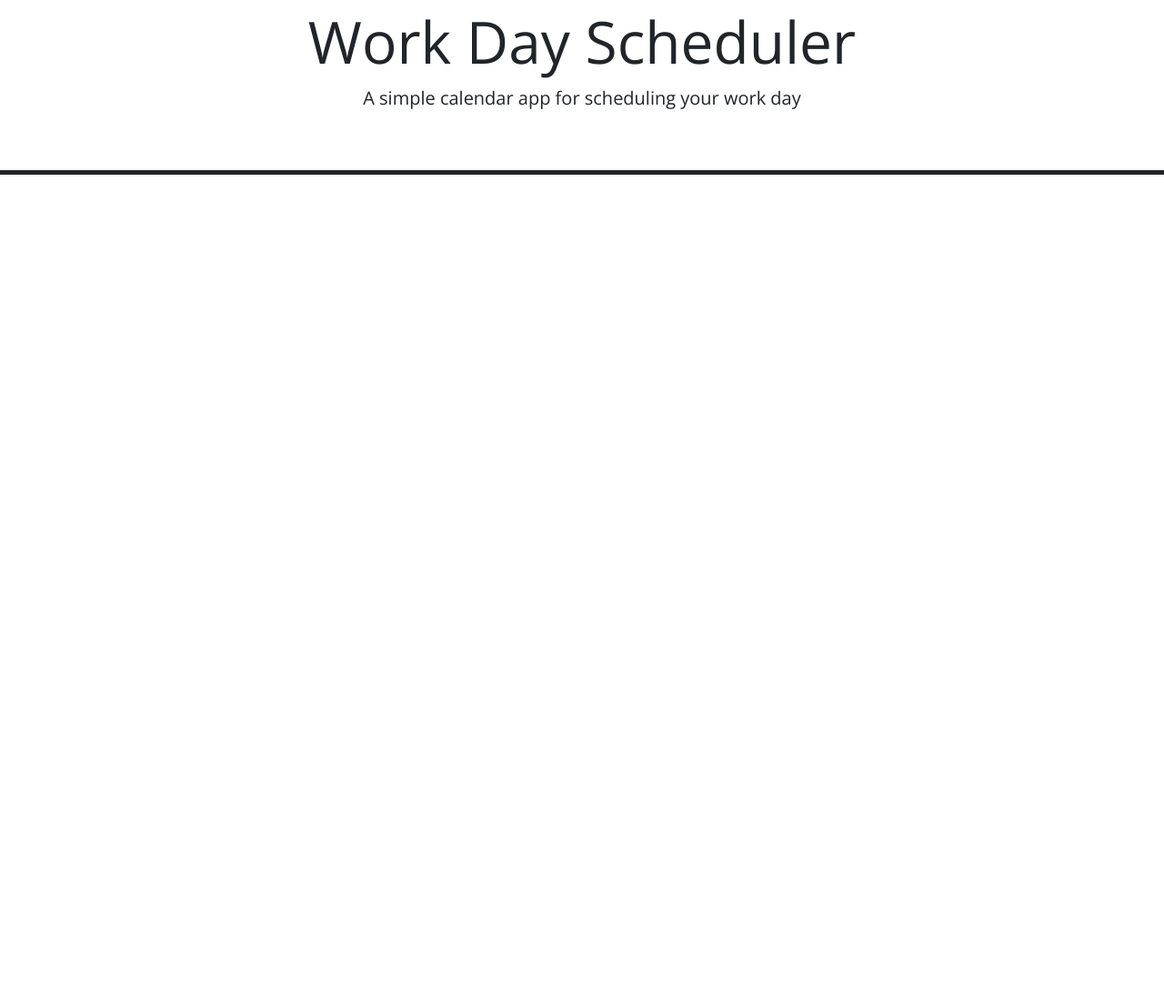
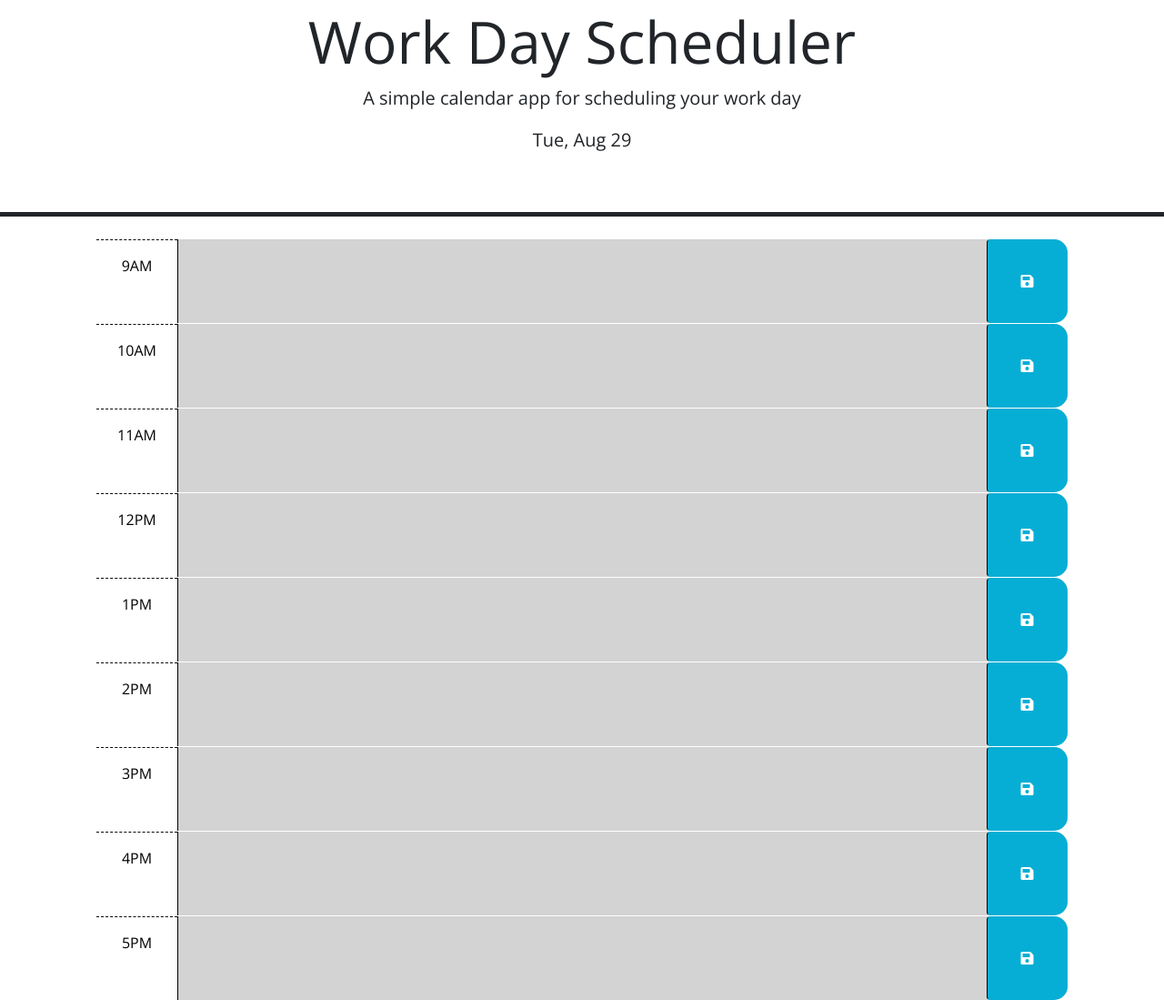
Before and after one commit to ari07-ari/Schedule-event-planner, a plain HTML site: page Develop/index.html in a window 1280 px wide. Shown: the part 40-1139 px from the top of the page at 91% size. Before the commit the page ends 800 px from the top, so only its background shows below. Drawn offline with nearby package versions, Linux system fonts and the light colour scheme.

Commit message:
Update on the Files with the code

```diff
--- a/Develop/assets/js/script.js
+++ b/Develop/assets/js/script.js
@@ -8,16 +8,80 @@ $(function () {
   // function? How can DOM traversal be used to get the "hour-x" id of the
   // time-block containing the button that was clicked? How might the id be
   // useful when saving the description in local storage?
-  //
+
+  //This triggers the save button
+   $(".btn").on('click', function () {
+
+    //it detects which save button and from what div was used
+    //to then later obtain the value and save it in the local storage
+    var clickedButton = $(this);
+    var textArea = clickedButton.siblings( ".description" ).val();
+    var divId= clickedButton.parent().attr('id');
+    console.log(textArea);
+
+    localStorage.setItem(divId ,textArea);
+
+   })
+
+
+
+
+
+
   // TODO: Add code to apply the past, present, or future class to each time
   // block by comparing the id to the current hour. HINTS: How can the id
   // attribute of each time-block be used to conditionally add or remove the
   // past, present, and future classes? How can Day.js be used to get the
   // current hour in 24-hour time?
-  //
+
+
+//We will take the actual hour
+var currentHour= dayjs().hour();
+
+//Make a for loop so it loops to all the textare
+for (let index = 9; index < 18; index++) {
+
+  var blockHour = $("#" + index);
+
+  //this compares if the id of the div equals the current time
+  //then it will decide which colour for present, past and future
+  if (index === currentHour){
+    blockHour.addClass("present");
+  }
+  else if (index > currentHour){
+    blockHour.addClass("future");
+  }
+  else{
+    blockHour.addClass("past");
+  }
+
+}
+
+
   // TODO: Add code to get any user input that was saved in localStorage and set
   // the values of the corresponding textarea elements. HINT: How can the id
   // attribute of each time-block be used to do this?
-  //
+
+  //this function will get the items that are stored localy and display them in their text box
+  //after the page is refreshed
+  function onPageRefresh() {
+    var textArea = $('#9 .description').val(localStorage.getItem("9"));
+    var textArea = $('#10 .description').val(localStorage.getItem("10"));
+    var textArea = $('#11 .description').val(localStorage.getItem("11"));
+    var textArea = $('#12 .description').val(localStorage.getItem("12"));
+    var textArea = $('#13 .description').val(localStorage.getItem("13"));
+    var textArea = $('#14 .description').val(localStorage.getItem("14"));
+    var textArea = $('#15 .description').val(localStorage.getItem("15"));
+    var textArea = $('#16 .description').val(localStorage.getItem("16"));
+    var textArea = $('#17 .description').val(localStorage.getItem("17"));
+  }
+  onPageRefresh();
+
+
   // TODO: Add code to display the current date in the header of the page.
+
+  //Using dayjs, The ddd is the day witH MMM as the month and the D is the
+  //say of the month, to br displayed in the heaader
+  var topDate = dayjs().format("ddd, MMM D") ;
+  $("#currentDay").text(topDate);
 });
--- a/Develop/index.html
+++ b/Develop/index.html
@@ -29,18 +29,9 @@
       <p id="currentDay" class="lead"></p>
     </header>
     <div class="container-lg px-5">
-      <!-- Use class for "past", "present", and "future" to apply styles to the
-        time-block divs accordingly. The javascript will need to do this by
-        adding/removing these classes on each div by comparing the hour in the
-        id to the current hour. The html provided below is meant to be an example
-        demonstrating how the css provided can be leveraged to create the
-        desired layout and colors. The html below should be removed or updated
-        in the finished product. Remember to delete this comment once the
-        code is implemented.
-        -->
-<!--
-      Example of a past time block. The "past" class adds a gray background color.
-      <div id="hour-9" class="row time-block past">
+
+
+      <div id="9" class="row time-block ">
         <div class="col-2 col-md-1 hour text-center py-3">9AM</div>
         <textarea class="col-8 col-md-10 description" rows="3"> </textarea>
         <button class="btn saveBtn col-2 col-md-1" aria-label="save">
@@ -48,8 +39,8 @@
         </button>
       </div>
 
-      Example of a a present time block. The "present" class adds a red background color.
-      <div id="hour-10" class="row time-block present">
+
+      <div id="10" class="row time-block ">
         <div class="col-2 col-md-1 hour text-center py-3">10AM</div>
         <textarea class="col-8 col-md-10 description" rows="3"> </textarea>
         <button class="btn saveBtn col-2 col-md-1" aria-label="save">
@@ -57,14 +48,70 @@
         </button>
       </div>
 
-      Example of a future time block. The "future" class adds a green background color.
-      <div id="hour-11" class="row time-block future">
+
+      <div id="11" class="row time-block ">
         <div class="col-2 col-md-1 hour text-center py-3">11AM</div>
         <textarea class="col-8 col-md-10 description" rows="3"> </textarea>
         <button class="btn saveBtn col-2 col-md-1" aria-label="save">
           <i class="fas fa-save" aria-hidden="true"></i>
         </button>
-      </div> -->
+      </div>
+
+
+       <div id="12" class="row time-block ">
+        <div class="col-2 col-md-1 hour text-center py-3">12PM</div>
+        <textarea class="col-8 col-md-10 description" rows="3"> </textarea>
+        <button class="btn saveBtn col-2 col-md-1" aria-label="save">
+          <i class="fas fa-save" aria-hidden="true"></i>
+        </button>
+      </div>
+
+
+       <div id="13" class="row time-block ">
+        <div class="col-2 col-md-1 hour text-center py-3">1PM</div>
+        <textarea class="col-8 col-md-10 description" rows="3"> </textarea>
+        <button class="btn saveBtn col-2 col-md-1" aria-label="save">
+          <i class="fas fa-save" aria-hidden="true"></i>
+        </button>
+      </div>
+
+
+       <div id="14" class="row time-block ">
+        <div class="col-2 col-md-1 hour text-center py-3">2PM</div>
+        <textarea class="col-8 col-md-10 description" rows="3"> </textarea>
+        <button class="btn saveBtn col-2 col-md-1" aria-label="save">
+          <i class="fas fa-save" aria-hidden="true"></i>
+        </button>
+      </div>
+
+
+       <div id="15" class="row time-block ">
+        <div class="col-2 col-md-1 hour text-center py-3">3PM</div>
+        <textarea class="col-8 col-md-10 description" rows="3"> </textarea>
+        <button class="btn saveBtn col-2 col-md-1" aria-label="save">
+          <i class="fas fa-save" aria-hidden="true"></i>
+        </button>
+      </div>
+
+
+       <div id="16" class="row time-block ">
+        <div class="col-2 col-md-1 hour text-center py-3">4PM</div>
+        <textarea class="col-8 col-md-10 description" rows="3"> </textarea>
+        <button class="btn saveBtn col-2 col-md-1" aria-label="save">
+          <i class="fas fa-save" aria-hidden="true"></i>
+        </button>
+      </div>
+
+
+       <div id="17" class="row time-block ">
+        <div class="col-2 col-md-1 hour text-center py-3">5PM</div>
+        <textarea class="col-8 col-md-10 description" rows="3"> </textarea>
+        <button class="btn saveBtn col-2 col-md-1" aria-label="save">
+          <i class="fas fa-save" aria-hidden="true"></i>
+        </button>
+      </div>
+
+
 
     <script src="https://code.jquery.com/jquery-3.4.1.min.js"></script>
     <script
```
